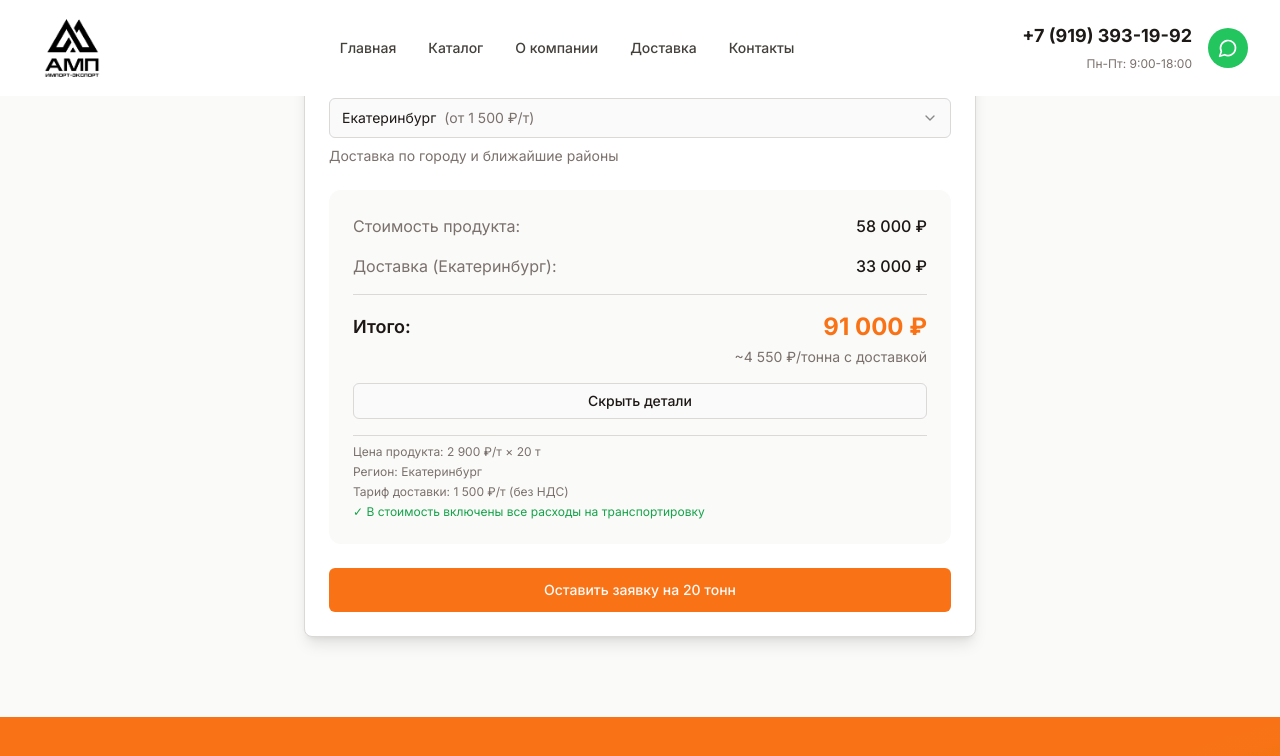
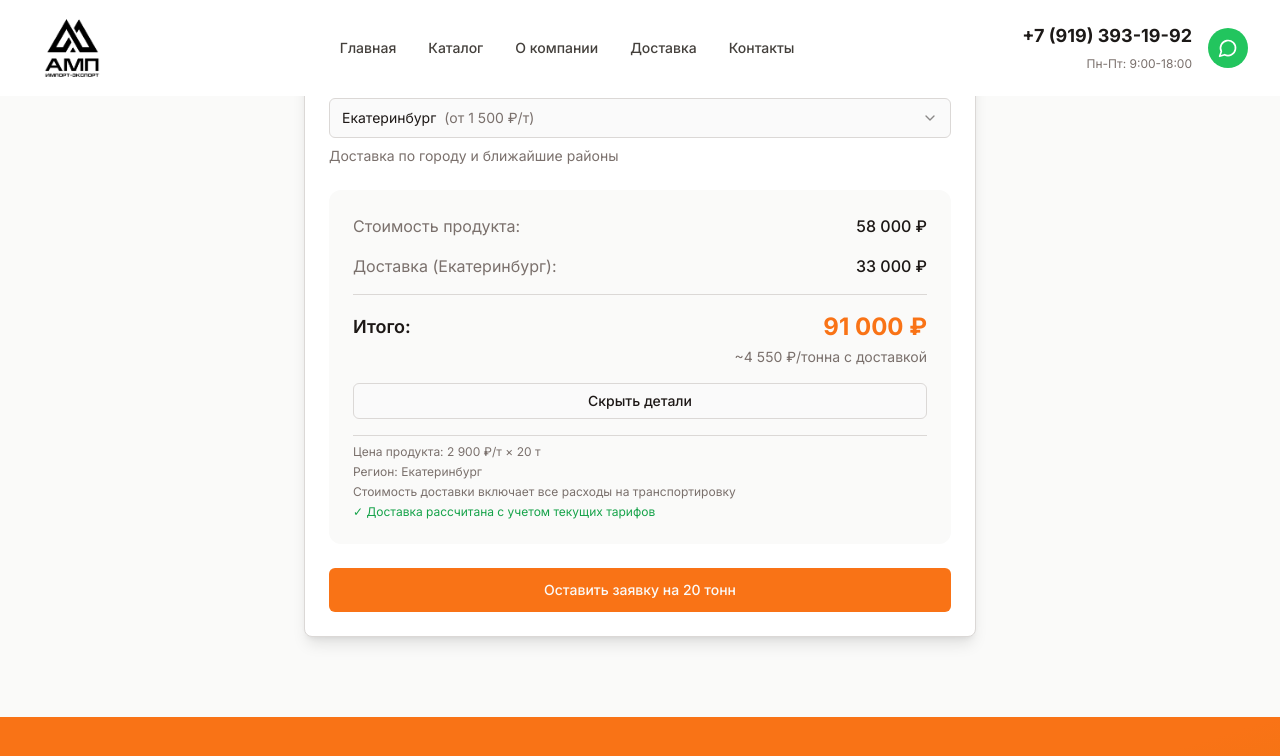
Before and after one commit to nikitausoltsev32-ctrl/zaoamp-redesign, a Next.js app: page / in a window 1280 px wide. Both pictures are taken after a click on the button "Показать детали расчета". Shown: the part 2746-3502 px from the top of the page. Built offline with nearby package versions, Linux system fonts and the light colour scheme.

Commit message:
Update calculator to hide 10% delivery markup from user (like Delovye Linii)

```diff
--- a/components/calculator.tsx
+++ b/components/calculator.tsx
@@ -182,11 +182,16 @@ export function CalculatorComponent({ initialProductId }: CalculatorProps) {
                   {result.deliveryCost > 0 && (
                     <>
                       <p>Регион: {result.regionName}</p>
-                      <p>Тариф доставки: {formatPrice(getDisplayDeliveryPrice(regionId))} ₽/т (без НДС)</p>
+                      <p>Стоимость доставки включает все расходы на транспортировку</p>
                       <p className="text-green-600">
-                        ✓ В стоимость включены все расходы на транспортировку
+                        ✓ Доставка рассчитана с учетом текущих тарифов
                       </p>
                     </>
+                  )}
+                  {regionId === 'pickup' && (
+                    <p className="text-blue-600">
+                      ✓ Самовывоз с производства в Свердловской области
+                    </p>
                   )}
                 </motion.div>
               )}
```
